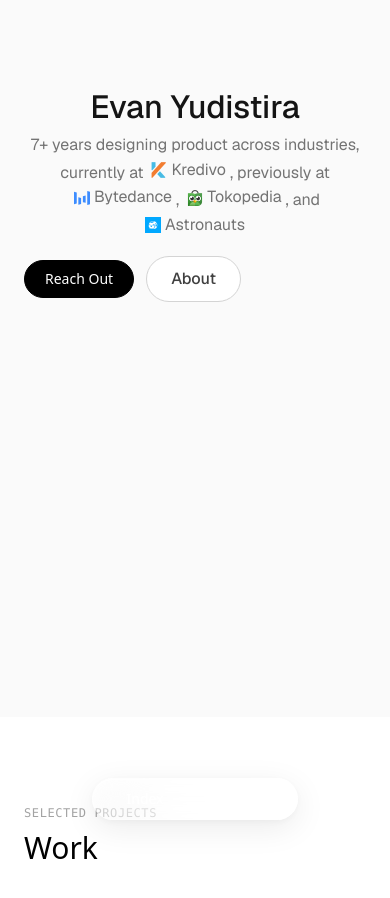
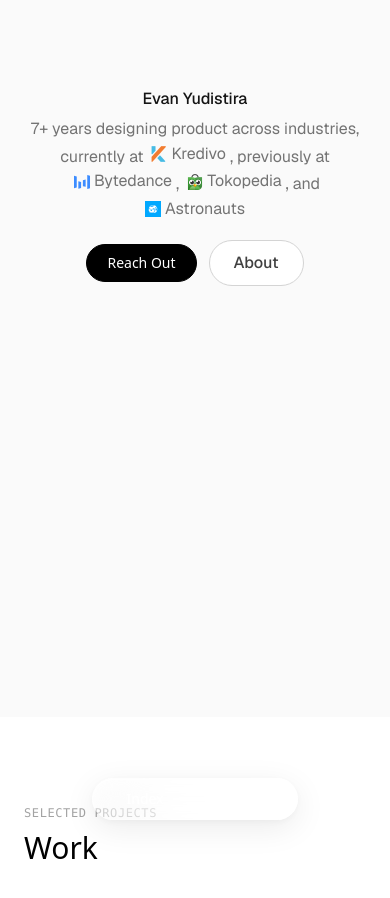
Before and after one commit to evanyudis/evanyudis-portfolio, a Next.js app: page / in a window 390 px wide. Shown: the top 898 px of the page. Built offline with nearby package versions, Linux system fonts and the light colour scheme; no server answers; the database is empty.

Commit message:
feat: name 16px match desc, mobile-centered CTA, dim on company hover

```diff
--- a/src/app/globals.css
+++ b/src/app/globals.css
@@ -87,6 +87,23 @@
 }
 
 /* ============================================
+   HERO CONTAINER — dimming on company hover
+   ============================================ */
+.hero-content {
+  transition: opacity 0.2s ease;
+}
+
+/* When any company is hovered, dim everything except hovered item */
+.hero-content:has(.hero-company-item:hover) .hero-company-item:not(:hover) {
+  opacity: 0.4;
+}
+
+.hero-content:has(.hero-company-item:hover) .hero-name,
+.hero-content:has(.hero-company-item:hover) .hero-description {
+  opacity: 0.4;
+}
+
+/* ============================================
    HERO COMPANY LINKS — jaimec.co style
    Blue (#006ad4) with underline on hover
    ============================================ */
@@ -106,7 +123,7 @@
   gap: 4px;
   padding: 2px 4px;
   border-radius: 6px;
-  transition: box-shadow 0.15s ease;
+  transition: box-shadow 0.15s ease, opacity 0.15s ease;
   /* Level 0: Flat — no shadow by default */
   box-shadow: none;
 }
--- a/src/components/Hero.tsx
+++ b/src/components/Hero.tsx
@@ -45,22 +45,22 @@
       style={{ backgroundColor: '#fafafa' }}
     >
       <div className="max-w-screen-xl mx-auto">
-        <div className="max-w-[640px] text-center md:text-left">
+        <div className="max-w-[640px] text-center md:text-left hero-content">
 
           {/* Name */}
-          <h1 className="animate-in mb-2" style={{
+          <h1 className="animate-in hero-name mb-2" style={{
             fontFamily: 'var(--font-geist), system-ui, sans-serif',
-            fontSize: '32px',
+            fontSize: '16px',
             fontWeight: 500,
             color: '#141414',
             letterSpacing: '0px',
-            lineHeight: '1.2'
+            lineHeight: '1.4'
           }}>
             Evan Yudistira
           </h1>
 
           {/* Intro tagline */}
-          <p className="animate-in mb-4 leading-relaxed" style={{
+          <p className="animate-in hero-description mb-4 leading-relaxed" style={{
             fontFamily: 'var(--font-geist), system-ui, sans-serif',
             fontSize: '16px',
             fontWeight: 400,
@@ -139,7 +139,7 @@
           </p>
 
           {/* CTAs */}
-          <div className="animate-in flex items-center gap-3 flex-wrap">
+          <div className="animate-in flex md:justify-start justify-center items-center gap-3 flex-wrap">
             <CopyEmailButton variant="hero" />
             <a href="/about">
               <Button variant="white" style={{ fontFamily: 'var(--font-geist), system-ui, sans-serif', fontWeight: 500 }}>About</Button>
```
